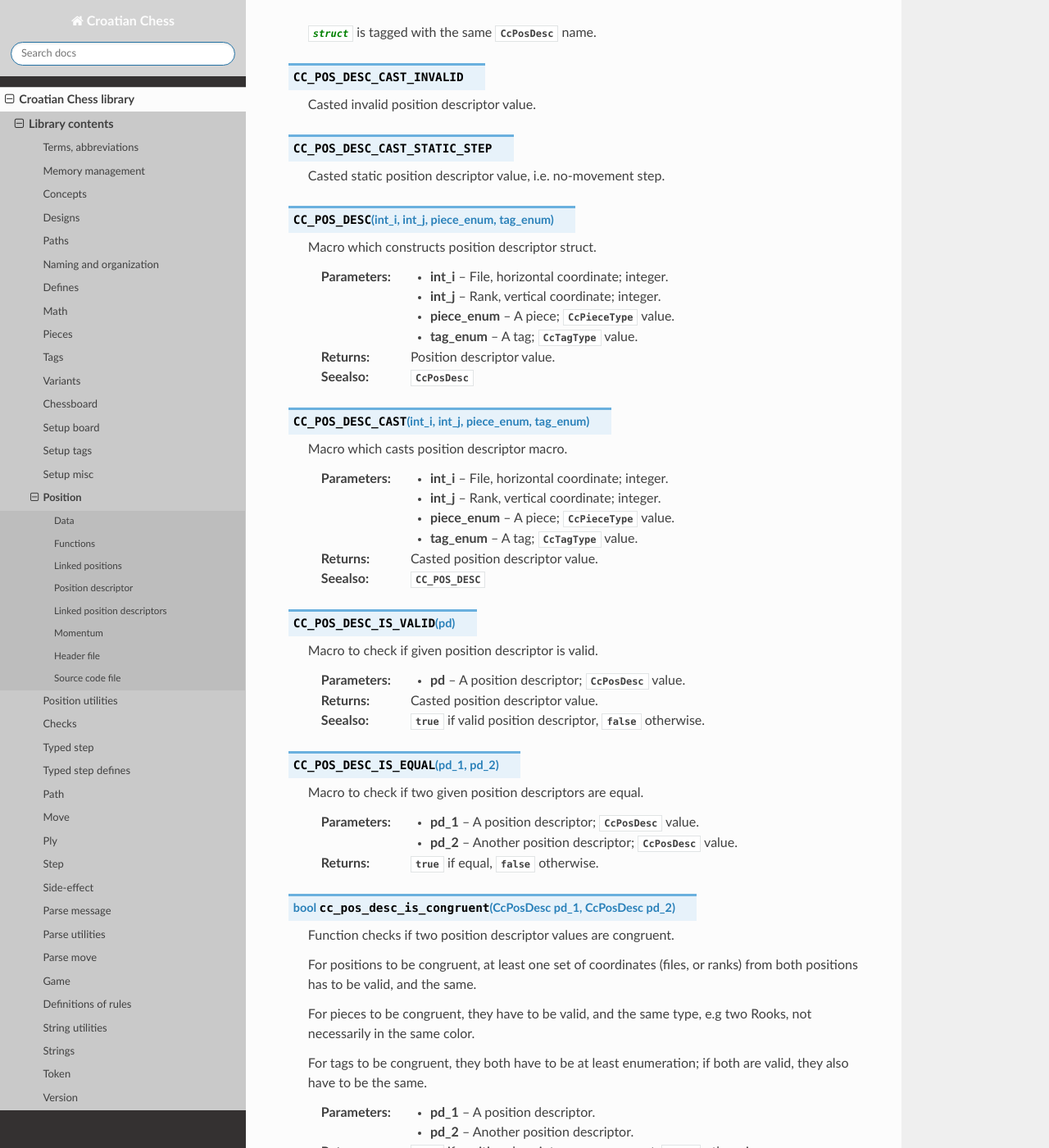
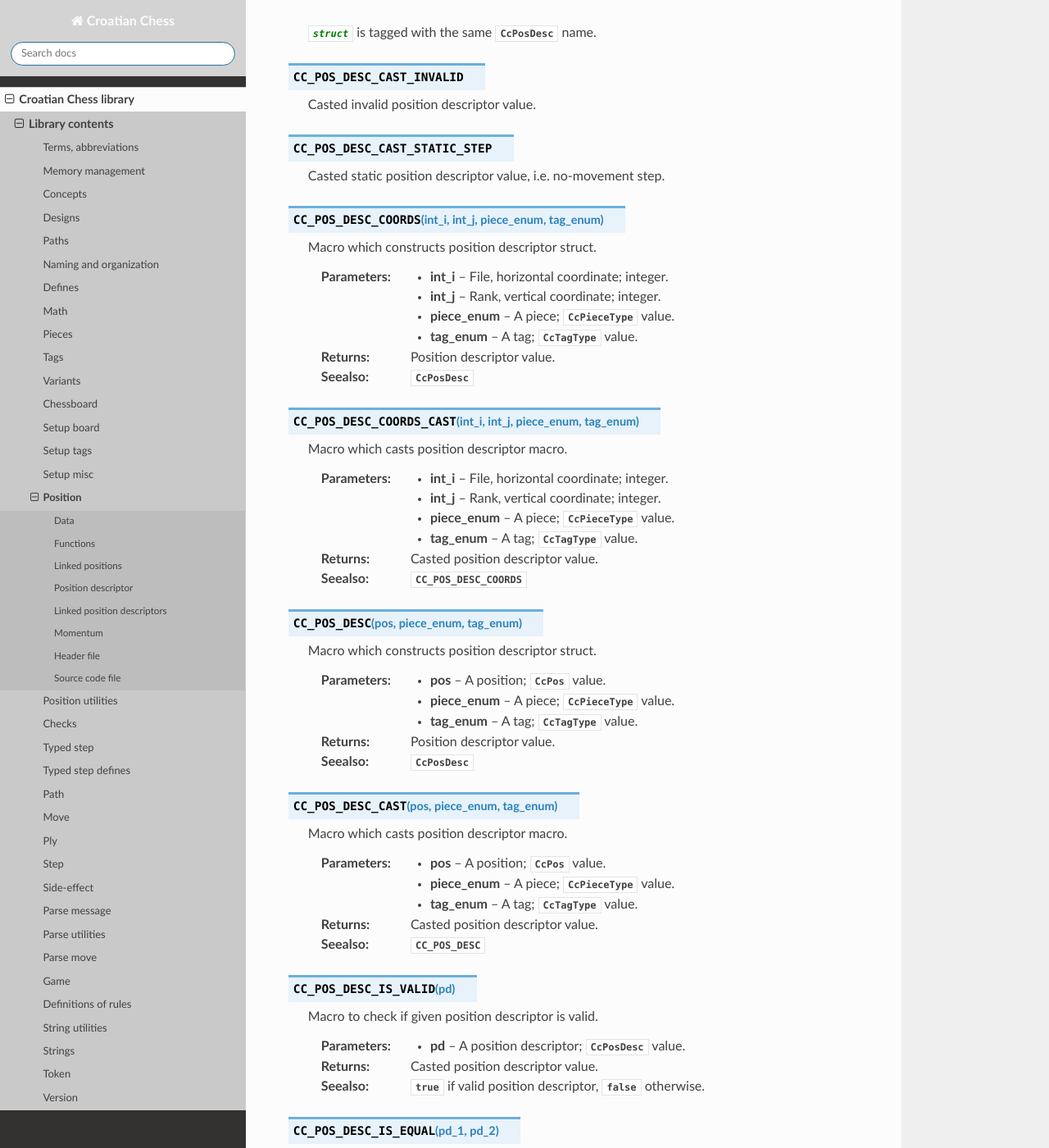
Before and after one commit to mmlacak/crochess, a Sphinx documentation site: the page built from docs/source/libcc/ccpos.rst, in a window 1280 px wide and 1400 px high, scrolled down 7184 px. Shown: the whole window at 82% size. Built offline with Sphinx 7.4.7 and the Read the Docs theme 3.1.0, drawn with Linux system fonts in a browser that asks for light colours.

Commit message:
Added pos desc macros + docs.

```diff
--- a/docs/source/conf.py
+++ b/docs/source/conf.py
@@ -26,10 +26,10 @@ copyright = '2021, Mario Mlačak'
 author = 'Mario Mlačak'
 
 # The short X.Y version
-version = "0.0.1.138:1317+20250318.113536"   # docs-new-lib-short-version-major-minor-feature-commit+meta~breaks-place-marker
+version = "0.0.1.139:1318+20250319.101008"   # docs-new-lib-short-version-major-minor-feature-commit+meta~breaks-place-marker
 
 # The full version, including alpha/beta/rc tags
-release = "0.0.1.138:1317+20250318.113536"   # docs-new-lib-full-version-major-minor-feature-commit+meta~breaks-place-marker
+release = "0.0.1.139:1318+20250319.101008"   # docs-new-lib-full-version-major-minor-feature-commit+meta~breaks-place-marker
 
 
 # -- General configuration ---------------------------------------------------
--- a/docs/source/libcc/ccpos.rst
+++ b/docs/source/libcc/ccpos.rst
@@ -370,7 +370,7 @@ Position descriptor
 
     Casted static position descriptor value, i.e. no-movement step.
 
-.. c:macro:: CC_POS_DESC(int_i,int_j,piece_enum,tag_enum)
+.. c:macro:: CC_POS_DESC_COORDS(int_i,int_j,piece_enum,tag_enum)
 
     Macro which constructs position descriptor struct.
 
@@ -381,12 +381,32 @@ Position descriptor
     :returns: Position descriptor value.
     :seealso: :c:struct:`CcPosDesc`
 
-.. c:macro:: CC_POS_DESC_CAST(int_i,int_j,piece_enum,tag_enum)
+.. c:macro:: CC_POS_DESC_COORDS_CAST(int_i,int_j,piece_enum,tag_enum)
 
     Macro which casts position descriptor macro.
 
     :param int_i: File, horizontal coordinate; integer.
     :param int_j: Rank, vertical coordinate; integer.
+    :param piece_enum: A piece; :c:type:`CcPieceType` value.
+    :param tag_enum: A tag; :c:type:`CcTagType` value.
+    :returns: Casted position descriptor value.
+    :seealso: :c:macro:`CC_POS_DESC_COORDS`
+
+.. c:macro:: CC_POS_DESC(pos,piece_enum,tag_enum)
+
+    Macro which constructs position descriptor struct.
+
+    :param pos: A position; :c:type:`CcPos` value.
+    :param piece_enum: A piece; :c:type:`CcPieceType` value.
+    :param tag_enum: A tag; :c:type:`CcTagType` value.
+    :returns: Position descriptor value.
+    :seealso: :c:struct:`CcPosDesc`
+
+.. c:macro:: CC_POS_DESC_CAST(pos,piece_enum,tag_enum)
+
+    Macro which casts position descriptor macro.
+
+    :param pos: A position; :c:type:`CcPos` value.
     :param piece_enum: A piece; :c:type:`CcPieceType` value.
     :param tag_enum: A tag; :c:type:`CcTagType` value.
     :returns: Casted position descriptor value.
```
Also changed, not shown: README.md (+2 -2 lines), 5 other files.
